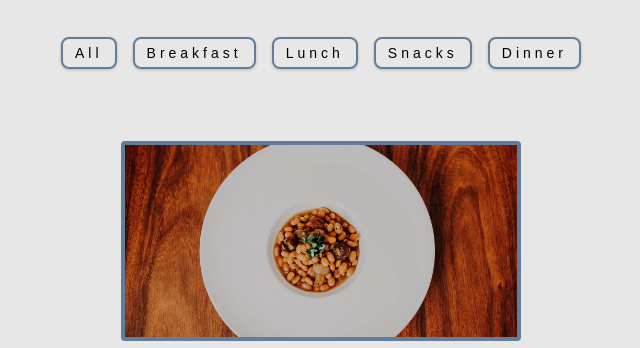
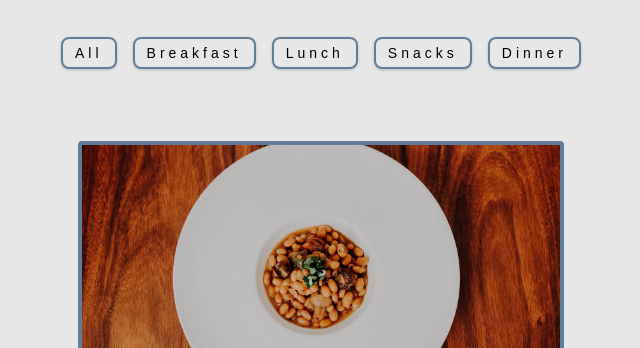
Before and after one commit to gidii04/foodMenu, a plain HTML site: page index.html in a window 768 px wide. Shown: the part 143-491 px from the top of the page, without its empty margins (63-703 px from the left). Drawn offline with nearby package versions, Linux system fonts and the light colour scheme.

Commit message:
add all files

```diff
--- a/style.css
+++ b/style.css
@@ -59,6 +59,7 @@ p {
   font-size: 0.875rem;
   display: inline-block;
   transition: all 0.3s linear;
+  color: #000;
 }
 .filter-btn:hover {
   color: white;
@@ -94,7 +95,7 @@ p {
 }
 
 .menu-container {
-  /* width: 90vw; */
+  /* width: 70%; */
   margin: 0 auto;
   max-width: 1170px;
   display: grid;
@@ -103,8 +104,9 @@ p {
 }
 .menu-item {
   display: grid;
+  grid-template-columns: 1fr 1fr;
   gap: 1rem 2rem;
-  max-width: 25rem;
+  /* max-width: 25rem; */
 }
 
 .photo {
@@ -130,7 +132,7 @@ p {
   margin-bottom: 0;
   padding-top: 1rem;
 }
-/* @media screen and (min-width: 768px) {
+@media screen and (min-width: 768px) {
   .menu-item {
     grid-template-columns: 225px 1fr;
     gap: 0 1.25rem;
@@ -143,7 +145,7 @@ p {
 
 @media screen and (min-width: 1200px) {
   .menu-container {
-    width: 95vw;
+    width: 90%;
     grid-template-columns: 1fr;
   }
   .photo {
@@ -153,7 +155,7 @@ p {
   p {
     margin-bottom: 2rem;
   }
-} */
+}
 @media screen and (max-width: 800px) {
   h2 {
     font-size: 2.5rem;
@@ -167,6 +169,17 @@ p {
   }
 }
 
+@media screen and (max-width: 768px) and (min-width: 468px) {
+  .menu-container {
+    width: 80%;
+  }
+  .menu-item {
+    grid-template-columns: 1fr;
+  }
+  .photo {
+    height: 250px;
+  }
+}
 @media screen and (max-width: 468px) {
   .filter-btn {
     font-size: 16px;
@@ -181,4 +194,8 @@ p {
   .menu {
     padding: 5%;
   }
+  .menu-item {
+    width: 100%;
+    grid-template-columns: 1fr;
+  }
 }
```
